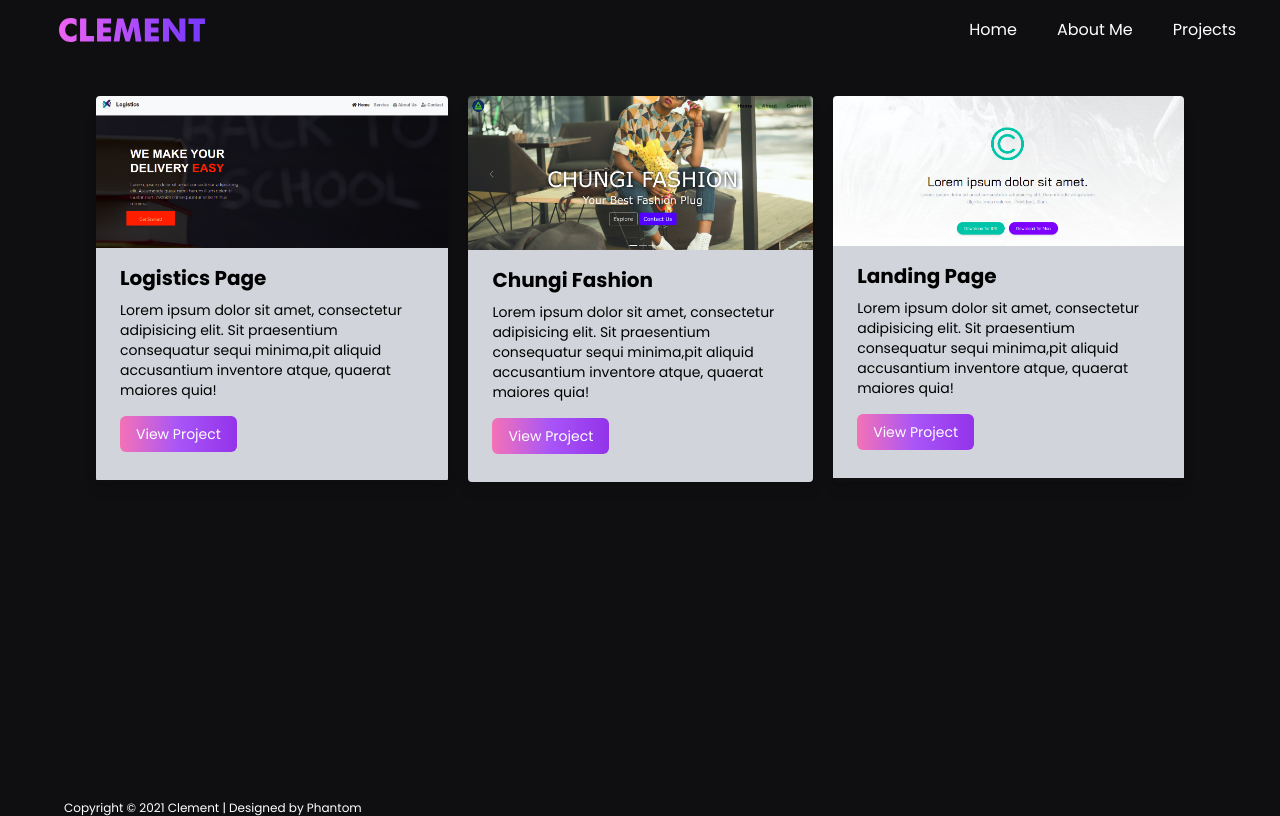
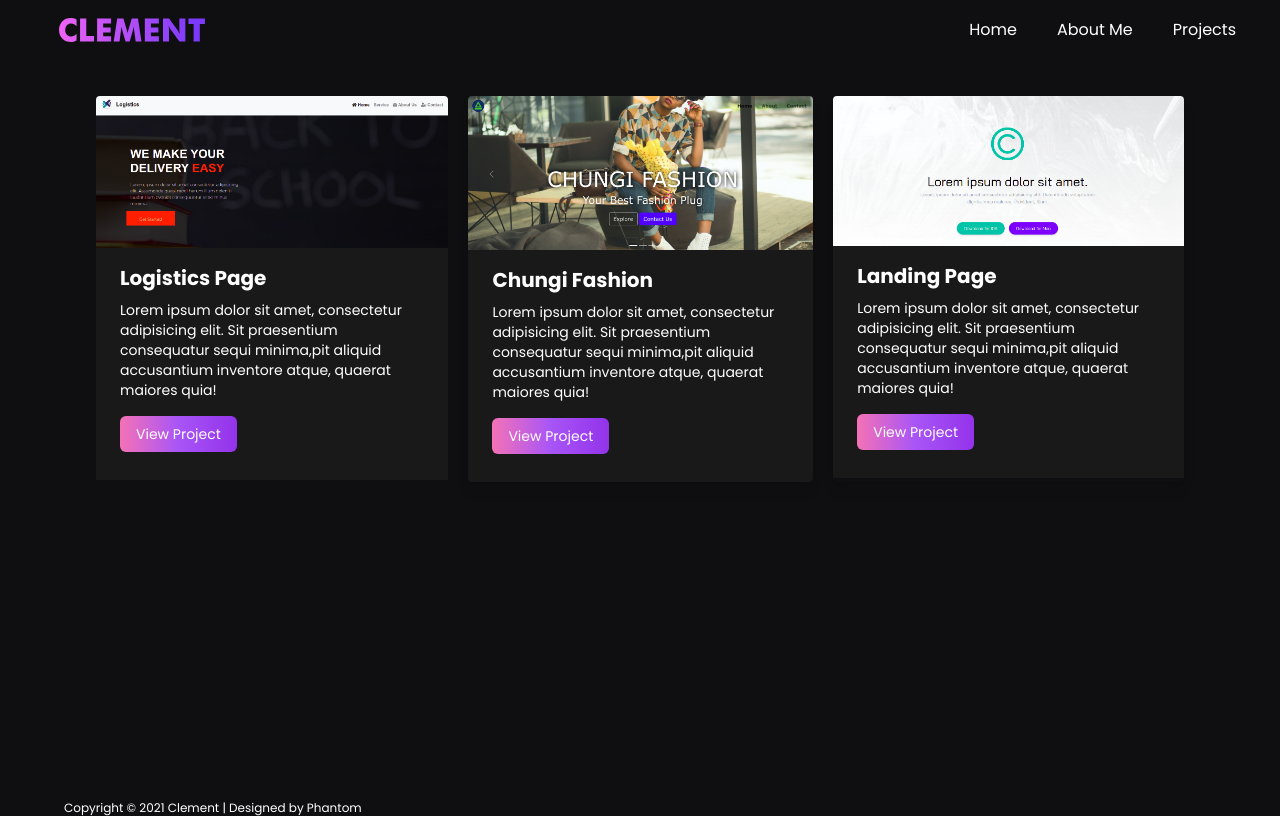
Before and after one commit to iamclement1/Clement-Portfolio, a React (Vite) app: page /projects in a window 1280 px wide. Built offline with nearby package versions, Linux system fonts and the light colour scheme.

Commit message:
updated navlink

```diff
--- a/package.json
+++ b/package.json
@@ -16,7 +16,8 @@
     "react-dom": "^17.0.2",
     "react-modal-hover": "^1.1.13",
     "react-router-dom": "^6.2.1",
-    "react-spinners": "^0.11.0"
+    "react-spinners": "^0.11.0",
+    "styled-components": "^5.3.5"
   },
   "devDependencies": {
     "@vitejs/plugin-react": "^1.0.7",
--- a/src/Components/Navbar/Navbar.jsx
+++ b/src/Components/Navbar/Navbar.jsx
@@ -28,18 +28,15 @@ const Navbar = () => {
                     <div className='hidden md:block'>
                         <div className='ml-10 flex items-baseline space-x-4 text-black'>
                             <NavLink to='/' className='py-3 px-3 text-white
-                            hover:bg-gradient-to-r from-pink-300 via-purple-500
-                            to-purple-500 rounded-md transition duration-300 '>
+                            hover:text-purple-500 transition duration-300 '>
                                 Home
                             </NavLink>
 
                             <NavLink to='/about' className='py-3 px-3 text-white
-                            hover:bg-gradient-to-r from-pink-300 via-purple-500
-                            to-purple-500 rounded-md transition duration-300'>About Me</NavLink>
+                            hover:text-purple-500 transition duration-300'>About Me</NavLink>
 
                             <NavLink to='/projects' className='py-3 px-3 text-white
-                            hover:bg-gradient-to-r from-pink-300 via-purple-500 to-purple-500
-                            rounded-md transition duration-300'>
+                            hover:text-purple-500 transition duration-300'>
                                 Projects
                             </NavLink>
 
@@ -82,15 +79,14 @@ const Navbar = () => {
                 {(ref) => (
                     <div className='md:hidden' id='mobile-menu'>
                         <div ref={ref} className='px-2 pt-2 pb-3 space-y-1 sm:px-3'>
-                            <NavLink to='/' className='block py-3 px-8 text-white hover:bg-gradient-to-r from-pink-300 via-purple-500
-                            to-purple-500 transition duration-300'>Home</NavLink>
+                            <NavLink to='/' className='block py-3 px-8 text-white hover:text-purple-500
+                                transition duration-300'>Home</NavLink>
 
-                            <NavLink to='/about' className='block py-3 px-8 text-white hover:bg-gradient-to-r from-pink-300 via-purple-500
-                            to-purple-500 transition duration-300'>About Me</NavLink>
+                            <NavLink to='/about' className='block py-3 px-8 text-white
+                            hover:text-purple-500 transition duration-300'>About Me</NavLink>
 
                             <NavLink to='/projects' className='block py-3 px-8 text-white
-                            hover:bg-gradient-to-r from-pink-300 via-purple-500 to-purple-500
-                            transition duration-300'>Projects</NavLink>
+                            hover:text-purple-500 transition duration-300'>Projects</NavLink>
 
                             {/* <NavLink to='/portfolio' className='block py-3 px-8 text-white hover:bg-gradient-to-r from-pink-300 via-purple-500
                             to-purple-500 transition duration-300'>Portfolio</NavLink> */}
--- a/src/Pages/Projects.jsx
+++ b/src/Pages/Projects.jsx
@@ -11,9 +11,9 @@ const Projects = () => {
     <div>
         <section className='min-h-screen relative bg-[#0f0f11] text-white'>
             <div className='md:px-24 md:py-24 px-2 py-16 md:flex md:space-x-5 md:space-y-0 space-y-3'>
-                <div className='md:max-w-sm min-w-screen rounded overflow-hidden shadow-lg '>
+                <div className='md:max-w-sm min-w-screen rounded overflow-hidden'>
                     <img src={Logistics} alt="" className='w-full' />
-                    <div className='px-6 py-4 bg-gray-300 text-black'>
+                    <div className='px-6 py-4 bg-[#191919] text-white'>
                         <div className='font-bold md:text-xl text-xs mb-2'>
                             Logistics Page
                         </div>
@@ -31,7 +31,7 @@ const Projects = () => {
                 </div>
                 <div className='md:max-w-sm min-w-screen rounded overflow-hidden shadow-lg '>
                     <img src={ Fashion } alt="" className='w-full' />
-                    <div className='px-6 py-4 bg-gray-300 text-black'>
+                    <div className='px-6 py-4 bg-[#191919] text-white'>
                         <div className='font-bold md:text-xl text-xs mb-2'>
                             Chungi Fashion
                         </div>
@@ -50,7 +50,7 @@ const Projects = () => {
 
                 <div className='md:max-w-sm min-w-screen rounded overflow-hidden shadow-lg '>
                     <img src={ Landing } alt="" className='w-full' />
-                    <div className='px-6 py-4 bg-gray-300 text-black'>
+                    <div className='px-6 py-4 bg-[#191919] text-white '>
                         <div className='font-bold md:text-xl text-xs mb-2'>
                             Landing Page
                         </div>
```
Also changed, not shown: 1 other file (tests, documents, lock files or other folders).
